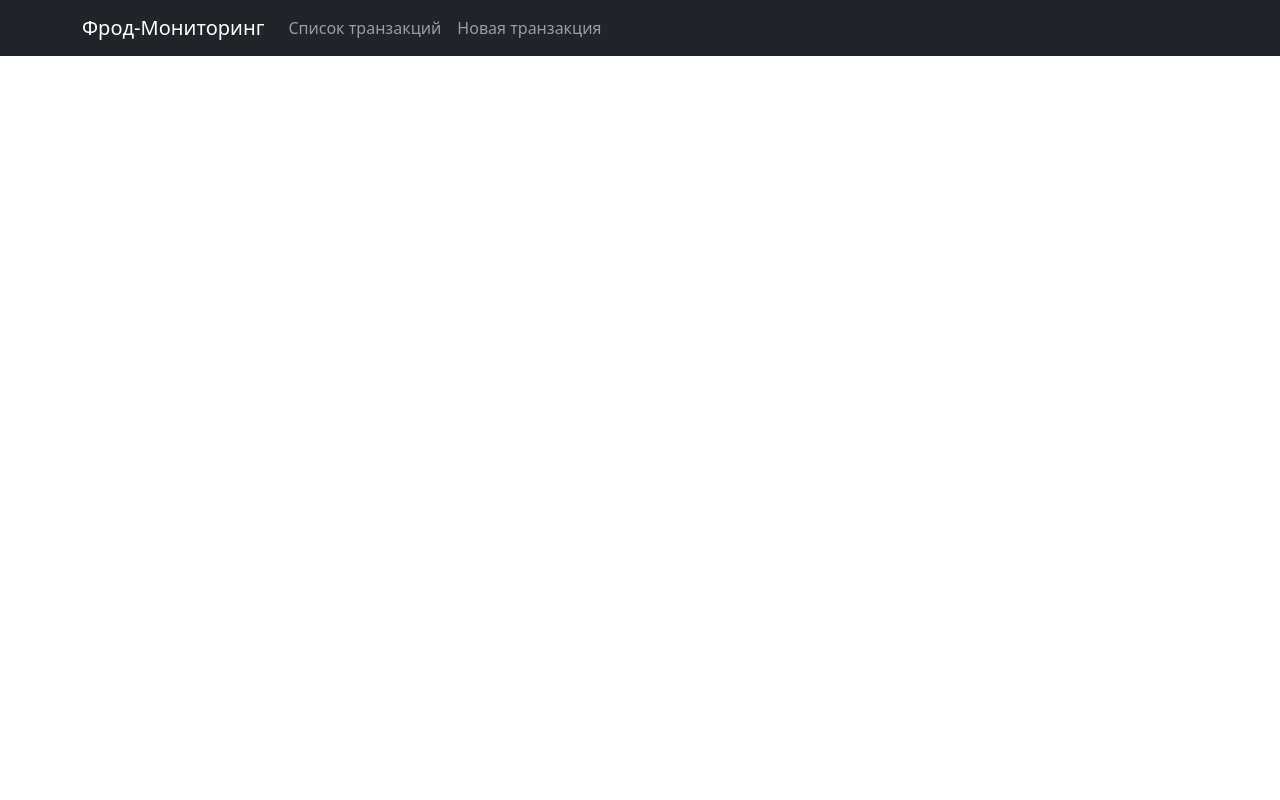
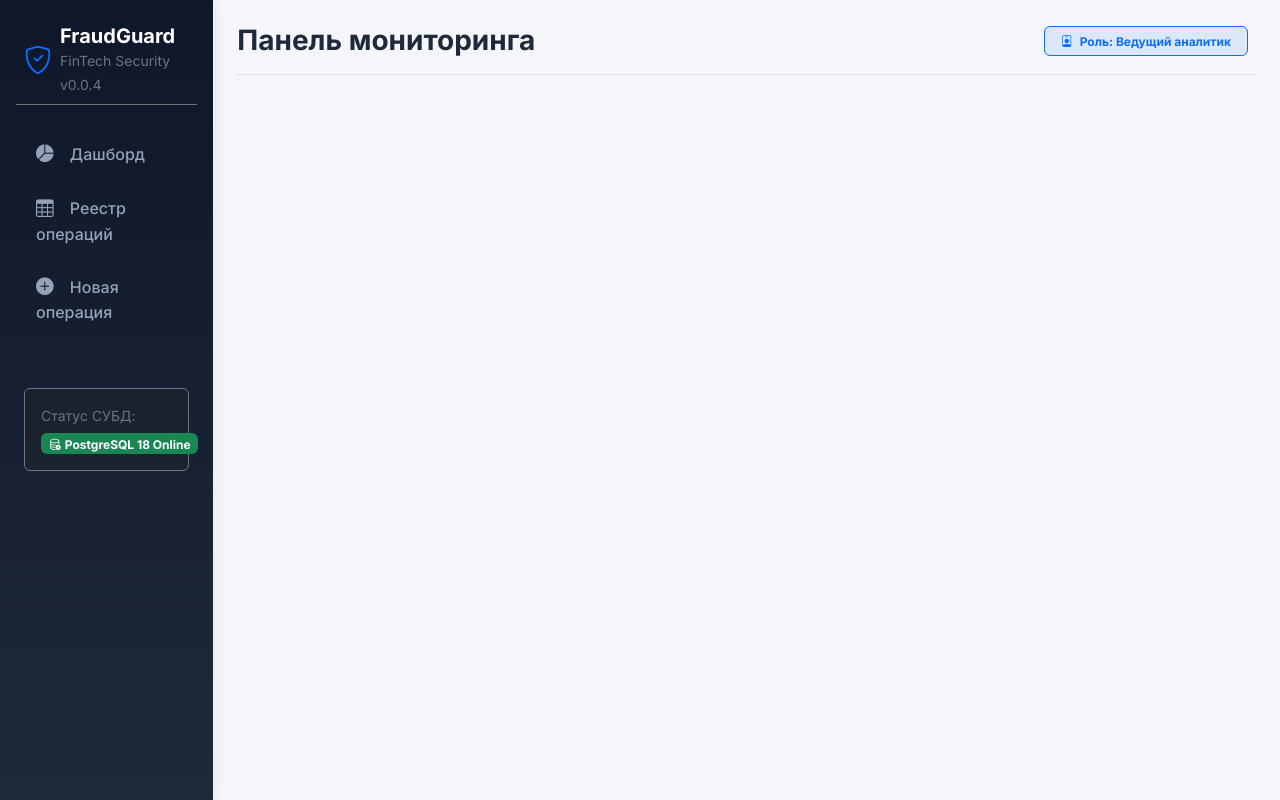
Before and after one commit to lleninnn/mispisit-lab1, a Django app: template templates/base.html in a window 1280 px wide. Run offline with Django 3.2, Linux system fonts and the light colour scheme; the template is opened without the code that fills it, so the values that code supplies are empty; some libraries are stand-ins or nearby versions.

Commit message:
UI: Создан базовый макет base.html с Sidebar, Bootstrap 5 и CDN-скриптами

```diff
--- a/templates/base.html
+++ b/templates/base.html
@@ -2,23 +2,127 @@
 <html lang="ru">
 <head>
     <meta charset="UTF-8">
-    <title>Фрод-мониторинг</title>
-    <link href="https://cdn.jsdelivr.net/npm/bootstrap@5.3.0/dist/css/bootstrap.min.css" rel="stylesheet">
+    <meta name="viewport" content="width=device-width, initial-scale=1.0">
+    <title>{% block title %}FraudGuard | Мониторинг транзакций{% endblock %}</title>
+
+    <!-- Шрифт Inter -->
+    <link href="https://fonts.googleapis.com/css2?family=Inter:wght@400;500;600;700&display=swap" rel="stylesheet">
+    <!-- Bootstrap 5 CSS -->
+    <link href="https://cdn.jsdelivr.net/npm/bootstrap@5.3.2/dist/css/bootstrap.min.css" rel="stylesheet">
+    <!-- Bootstrap Icons -->
+    <link href="https://cdn.jsdelivr.net/npm/bootstrap-icons@1.11.1/font/bootstrap-icons.css" rel="stylesheet">
+    <!-- DataTables Bootstrap 5 CSS -->
+    <link href="https://cdn.datatables.net/1.13.7/css/dataTables.bootstrap5.min.css" rel="stylesheet">
+
+    <style>
+        body {
+            font-family: 'Inter', sans-serif;
+            background-color: #f4f6f9;
+            color: #1e293b;
+        }
+        .sidebar {
+            min-height: 100vh;
+            background: linear-gradient(180deg, #0f172a 0%, #1e293b 100%);
+            color: #fff;
+            box-shadow: 4px 0 10px rgba(0,0,0,0.05);
+        }
+        .sidebar .nav-link {
+            color: #94a3b8;
+            font-weight: 500;
+            padding: 0.75rem 1.25rem;
+            border-radius: 0.5rem;
+            margin-bottom: 0.25rem;
+            transition: all 0.2s;
+        }
+        .sidebar .nav-link:hover, .sidebar .nav-link.active {
+            color: #fff;
+            background-color: rgba(255, 255, 255, 0.1);
+        }
+        .sidebar .nav-link i {
+            margin-right: 0.75rem;
+            font-size: 1.1rem;
+        }
+        .kpi-card {
+            border: none;
+            border-radius: 0.75rem;
+            box-shadow: 0 2px 12px rgba(0, 0, 0, 0.04);
+            transition: transform 0.2s;
+        }
+        .kpi-card:hover {
+            transform: translateY(-2px);
+        }
+        .content-card {
+            border: none;
+            border-radius: 0.75rem;
+            box-shadow: 0 2px 12px rgba(0, 0, 0, 0.04);
+            background: #fff;
+        }
+    </style>
 </head>
 <body>
-    <nav class="navbar navbar-expand-lg navbar-dark bg-dark">
-        <div class="container">
-            <a class="navbar-brand" href="/">Фрод-Мониторинг</a>
-            <div class="collapse navbar-collapse">
-                <ul class="navbar-nav me-auto">
-                    <li class="nav-item"><a class="nav-link" href="/transactions/">Список транзакций</a></li>
-                    <li class="nav-item"><a class="nav-link" href="/transactions/new/">Новая транзакция</a></li>
-                </ul>
+<div class="container-fluid">
+    <div class="row">
+        <!-- Боковая панель навигации (Sidebar) -->
+        <nav class="col-md-3 col-lg-2 d-md-block sidebar collapse p-3">
+            <div class="d-flex align-items-center mb-4 px-2 py-2 border-bottom border-secondary">
+                <i class="bi bi-shield-check text-primary fs-3 me-2"></i>
+                <div>
+                    <h5 class="mb-0 fw-bold text-white">FraudGuard</h5>
+                    <small class="text-secondary">FinTech Security v0.0.4</small>
+                </div>
             </div>
-        </div>
-    </nav>
-    <div class="container mt-4">
-        {% block content %}{% endblock %}
+
+            <ul class="nav flex-column">
+                <li class="nav-item">
+                    <a class="nav-link {% if request.path == '/' %}active{% endif %}" href="/">
+                        <i class="bi bi-pie-chart-fill"></i> Дашборд
+                    </a>
+                </li>
+                <li class="nav-item">
+                    <a class="nav-link {% if '/transactions/' in request.path and 'new' not in request.path %}active{% endif %}" href="/transactions/">
+                        <i class="bi bi-table"></i> Реестр операций
+                    </a>
+                </li>
+                <li class="nav-item">
+                    <a class="nav-link {% if 'new' in request.path %}active{% endif %}" href="/transactions/new/">
+                        <i class="bi bi-plus-circle-fill"></i> Новая операция
+                    </a>
+                </li>
+            </ul>
+
+            <div class="mt-auto pt-5 px-2">
+                <div class="p-3 rounded bg-dark bg-opacity-50 border border-secondary">
+                    <small class="text-secondary d-block mb-1">Статус СУБД:</small>
+                    <span class="badge bg-success"><i class="bi bi-database-check me-1"></i>PostgreSQL 18 Online</span>
+                </div>
+            </div>
+        </nav>
+
+        <!-- Основная рабочая область -->
+        <main class="col-md-9 ms-sm-auto col-lg-10 px-md-4 py-4">
+            <!-- Верхний бар -->
+            <div class="d-flex justify-content-between flex-wrap flex-md-nowrap align-items-center pb-3 mb-4 border-bottom">
+                <h1 class="h3 fw-bold mb-0">{% block page_title %}Панель мониторинга{% endblock %}</h1>
+                <div class="d-flex align-items-center">
+                    <span class="badge bg-primary bg-opacity-10 text-primary border border-primary px-3 py-2 me-2">
+                        <i class="bi bi-person-badge me-1"></i> Роль: Ведущий аналитик
+                    </span>
+                </div>
+            </div>
+
+            <!-- Контент конкретной страницы -->
+            {% block content %}{% endblock %}
+        </main>
     </div>
+</div>
+
+<!-- Скрипты: jQuery, Bootstrap 5, DataTables, Chart.js -->
+<script src="https://code.jquery.com/jquery-3.7.1.min.js"></script>
+<script src="https://cdn.jsdelivr.net/npm/bootstrap@5.3.2/dist/js/bootstrap.bundle.min.js"></script>
+<script src="https://cdn.datatables.net/1.13.7/js/jquery.dataTables.min.js"></script>
+<script src="https://cdn.datatables.net/1.13.7/js/dataTables.bootstrap5.min.js"></script>
+<script src="https://cdn.jsdelivr.net/npm/chart.js@4.4.1/dist/chart.umd.min.js"></script>
+
+{% block scripts %}{% endblock %}
 </body>
 </html>
```
